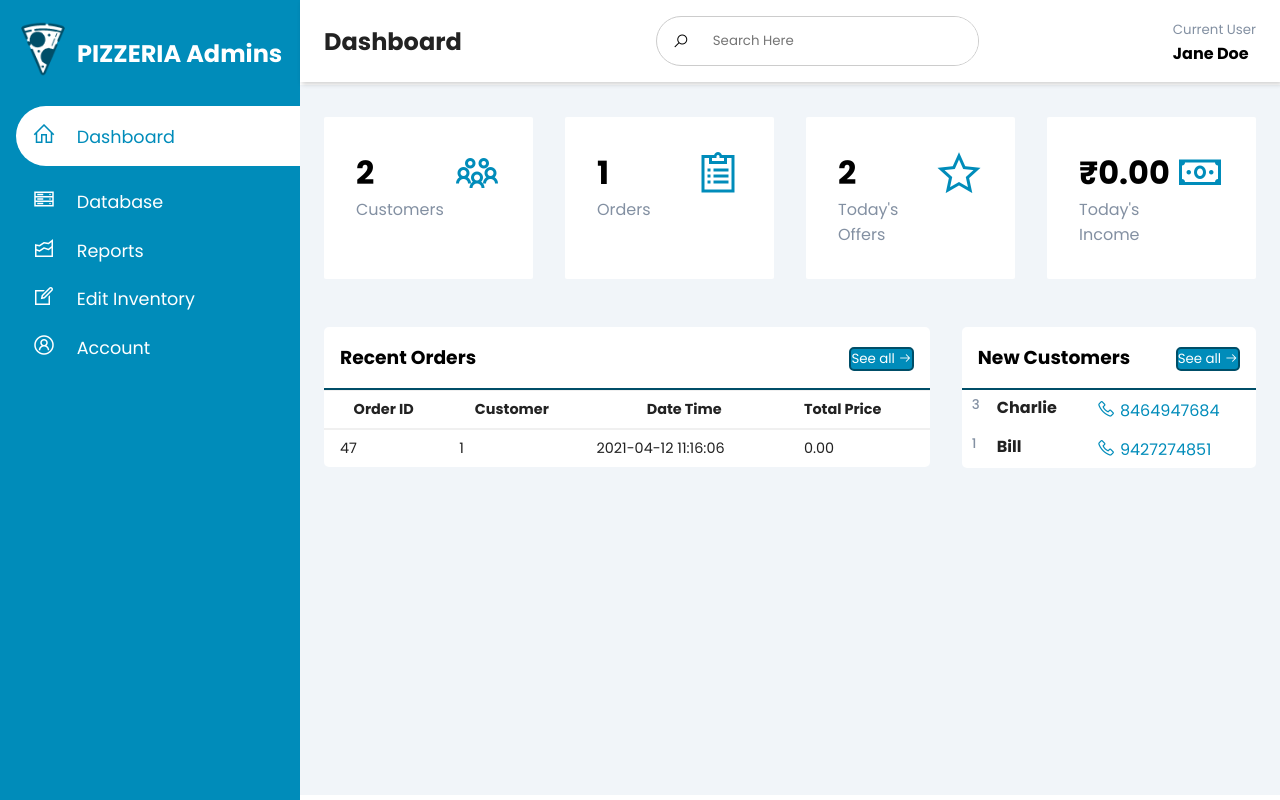
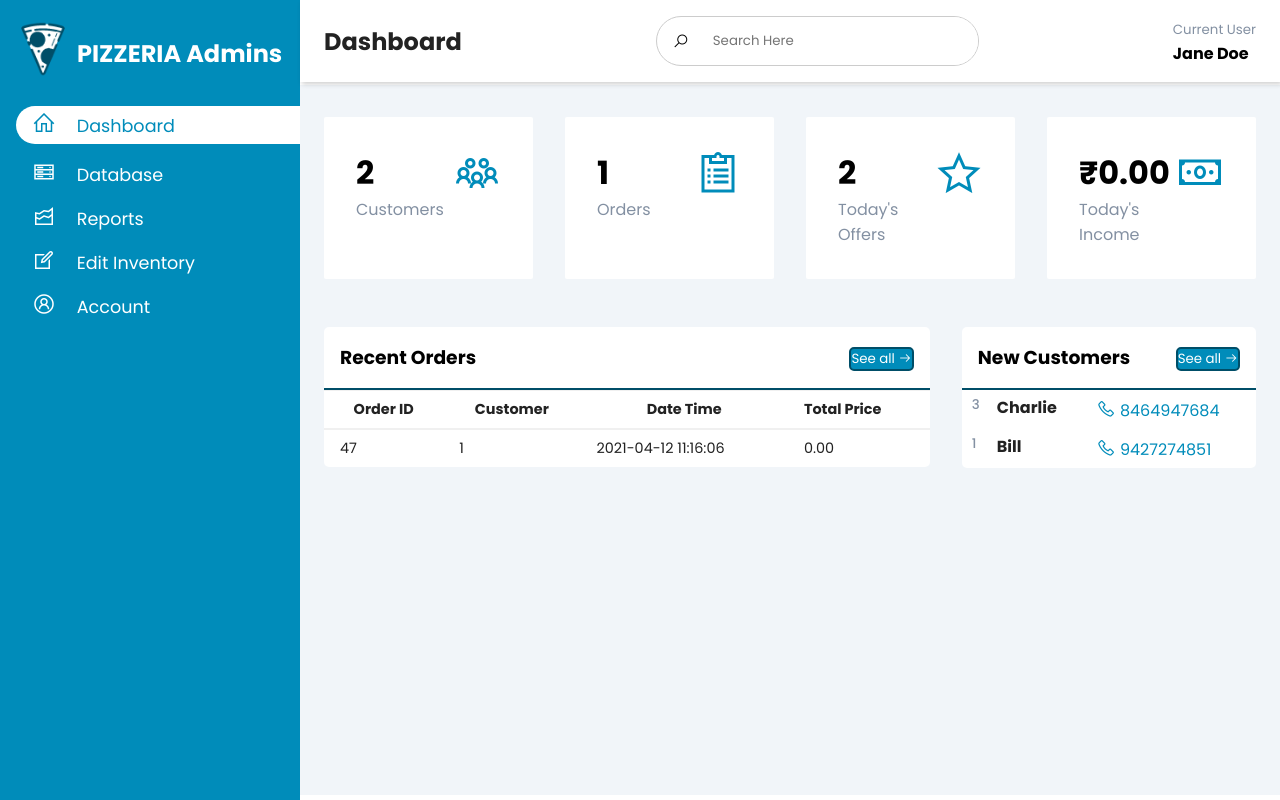
Before and after one commit to AnnMEldo31/onlinePizzaOrderingSystem, a PHP site: page / in a window 1280 px wide. Run offline with PHP 8.4, Linux system fonts and the light colour scheme; data comes from the database, SQL or seed files in the repository.

Commit message:
minor changes

```diff
--- a/Ann_adminWeb/websiteTest/style.css
+++ b/Ann_adminWeb/websiteTest/style.css
@@ -55,7 +55,7 @@
 
 .sidebar-menu li {
     width: 100%;
-    margin-bottom: 1.3rem;
+    margin-bottom: 1rem;
     padding-left: 1rem;
 }
 
@@ -68,8 +68,8 @@
 
 .sidebar-menu a.active {
     background: #fff;
-    padding-top: 1rem;
-    padding-bottom: 1rem;
+    padding-top: 0.3rem;
+    padding-bottom: 0.3rem;
     color: var(--main-color);
     border-radius: 30px 0px 0px 30px;
 }
```
Also changed, not shown: Ann_adminWeb/websiteTest/datapage.php (+0 -11 lines).
